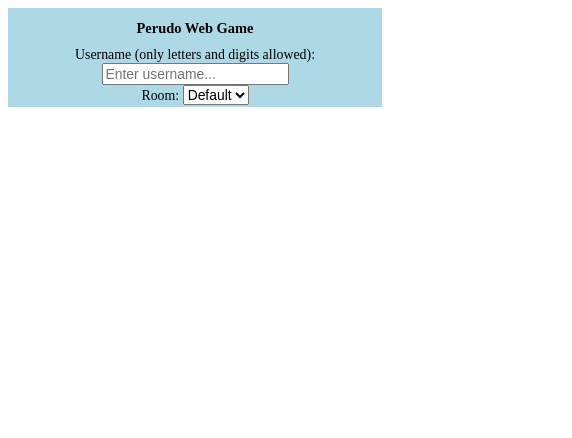
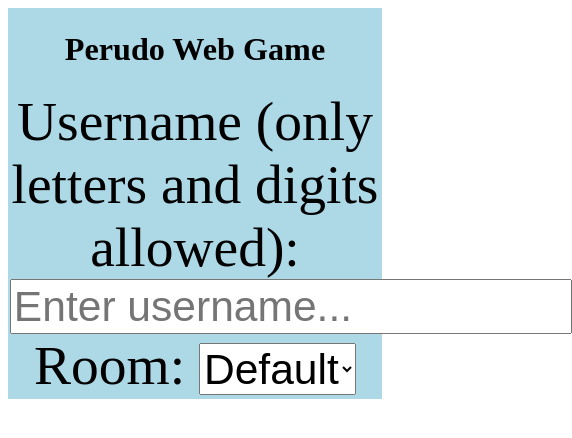
Before and after one commit to Lynux2142/perudo, a website: page public/index.html in a window 390 px wide. Shown: the whole page, 572 px wide, since content can reach past the window. Drawn offline with Linux system fonts and the light colour scheme.

Commit message:
ajout du responsive pour mobile

```diff
--- a/public/css/style.css
+++ b/public/css/style.css
@@ -80,3 +80,15 @@ button {
 	font-size: 115%;
 	padding: 1%;
 }
+
+@media only screen and (max-width: 1000px) {
+	* {
+		font-size: 115%;
+	}
+	button {
+		font-size: 250%;
+	}
+	label {
+		font-size: 150%;
+	}
+}
```
